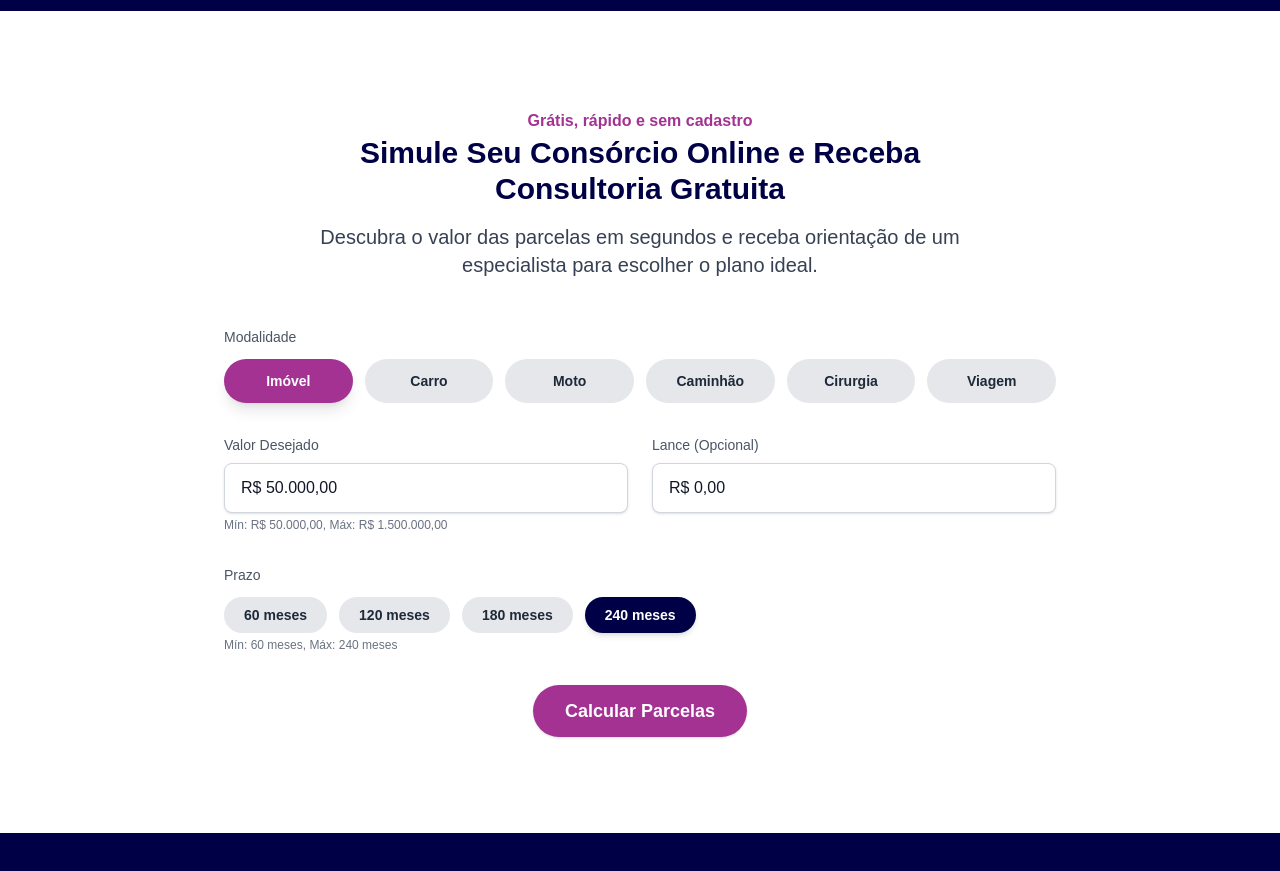
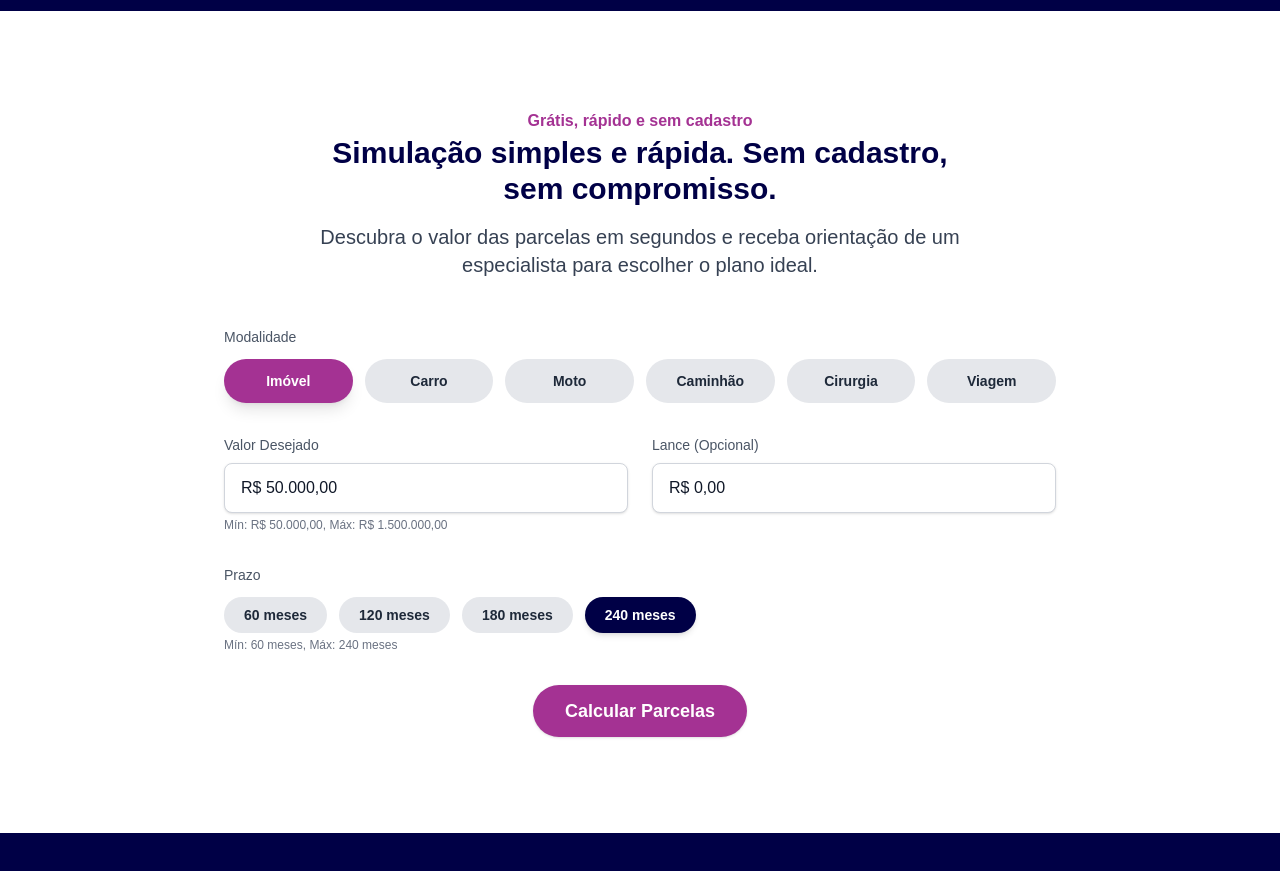
Before and after one commit to maarcospaaulo/skoni-lp, a Next.js app: page / in a window 1280 px wide. Shown: the part 1340-2211 px from the top of the page. Built offline with nearby package versions, Linux system fonts and the light colour scheme.

Commit message:
Simulator text

```diff
--- a/src/components/Simulator.tsx
+++ b/src/components/Simulator.tsx
@@ -140,7 +140,7 @@ const Simulator = () => {
         <div className="mx-auto max-w-2xl lg:text-center">
           <p className="text-base font-semibold leading-7 text-[#A43293]">Grátis, rápido e sem cadastro</p>
           <h2 id="simulator-title" className="text-3xl font-extrabold text-[#000046]">
-            Simule Seu Consórcio Online e Receba Consultoria Gratuita
+            Simulação simples e rápida. Sem cadastro, sem compromisso.
           </h2>
           <p className="mt-4 text-lg text-gray-700 sm:text-xl">
             Descubra o valor das parcelas em segundos e receba orientação de um especialista para escolher o plano ideal.
```
